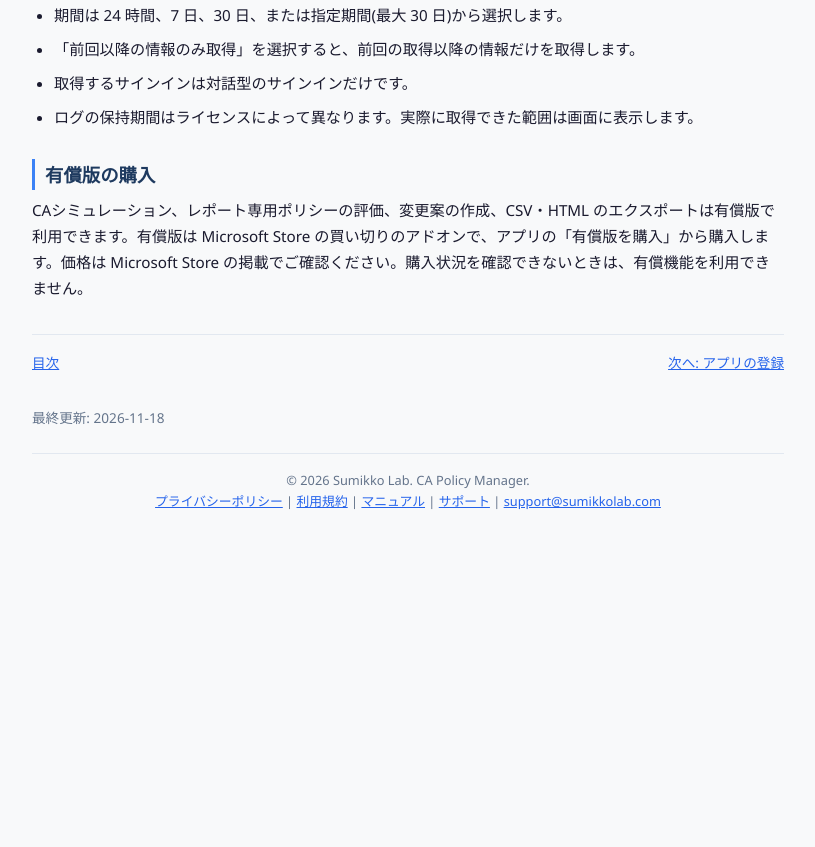
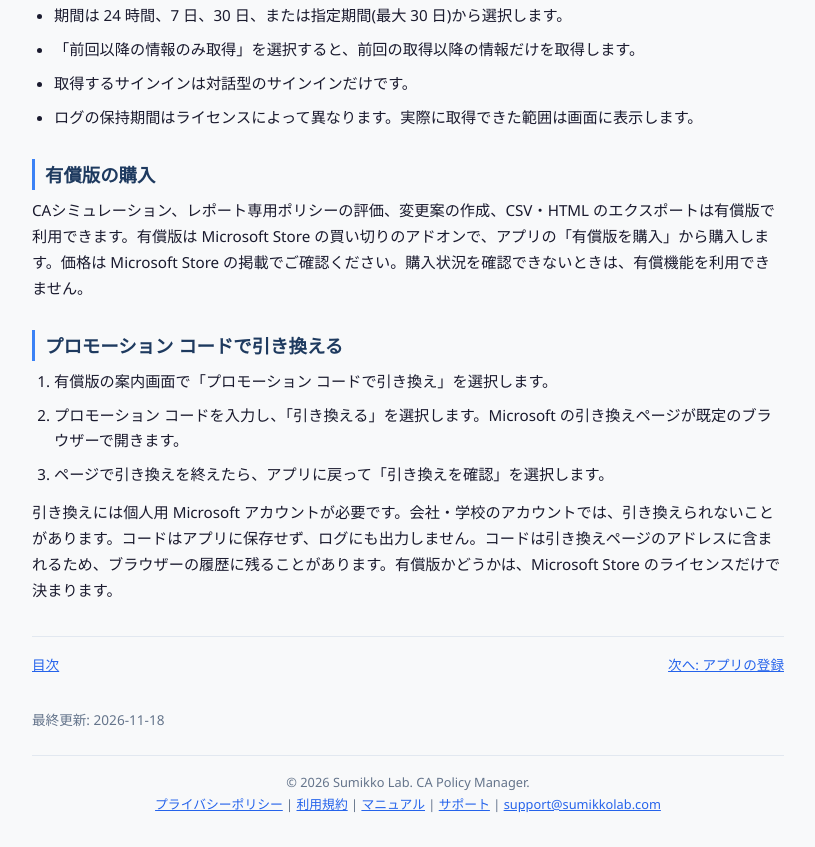
Before and after one commit to sumikkolab/ca-policy-manager-web, a plain HTML site: page manual/getting-started.html in a window 1280 px wide. Shown: the part 748-1595 px from the top of the page, without its empty margins (232-1047 px from the left). Before the commit the page ends 1293 px from the top, so only its background shows below. Drawn offline with Linux system fonts and the light colour scheme.

Commit message:
Add promo code redemption steps to the getting started manual (ja/en)

```diff
--- a/manual/getting-started.html
+++ b/manual/getting-started.html
@@ -52,6 +52,13 @@
   </ul>
   <h2>有償版の購入</h2>
   <p>CAシミュレーション、レポート専用ポリシーの評価、変更案の作成、CSV・HTML のエクスポートは有償版で利用できます。有償版は Microsoft Store の買い切りのアドオンで、アプリの「有償版を購入」から購入します。価格は Microsoft Store の掲載でご確認ください。購入状況を確認できないときは、有償機能を利用できません。</p>
+  <h2>プロモーション コードで引き換える</h2>
+  <ol>
+    <li>有償版の案内画面で「プロモーション コードで引き換え」を選択します。</li>
+    <li>プロモーション コードを入力し、「引き換える」を選択します。Microsoft の引き換えページが既定のブラウザーで開きます。</li>
+    <li>ページで引き換えを終えたら、アプリに戻って「引き換えを確認」を選択します。</li>
+  </ol>
+  <p>引き換えには個人用 Microsoft アカウントが必要です。会社・学校のアカウントでは、引き換えられないことがあります。コードはアプリに保存せず、ログにも出力しません。コードは引き換えページのアドレスに含まれるため、ブラウザーの履歴に残ることがあります。有償版かどうかは、Microsoft Store のライセンスだけで決まります。</p>
   <div class="chapter-nav"><a href="./">目次</a><a href="app-registration.html">次へ: アプリの登録</a></div>
   <p class="updated">最終更新: 2026-11-18</p>
   <div class="footer">&copy; 2026 Sumikko Lab. CA Policy Manager.<br>
```
Also changed, not shown: en/manual/getting-started.html (+7 -0 lines).
